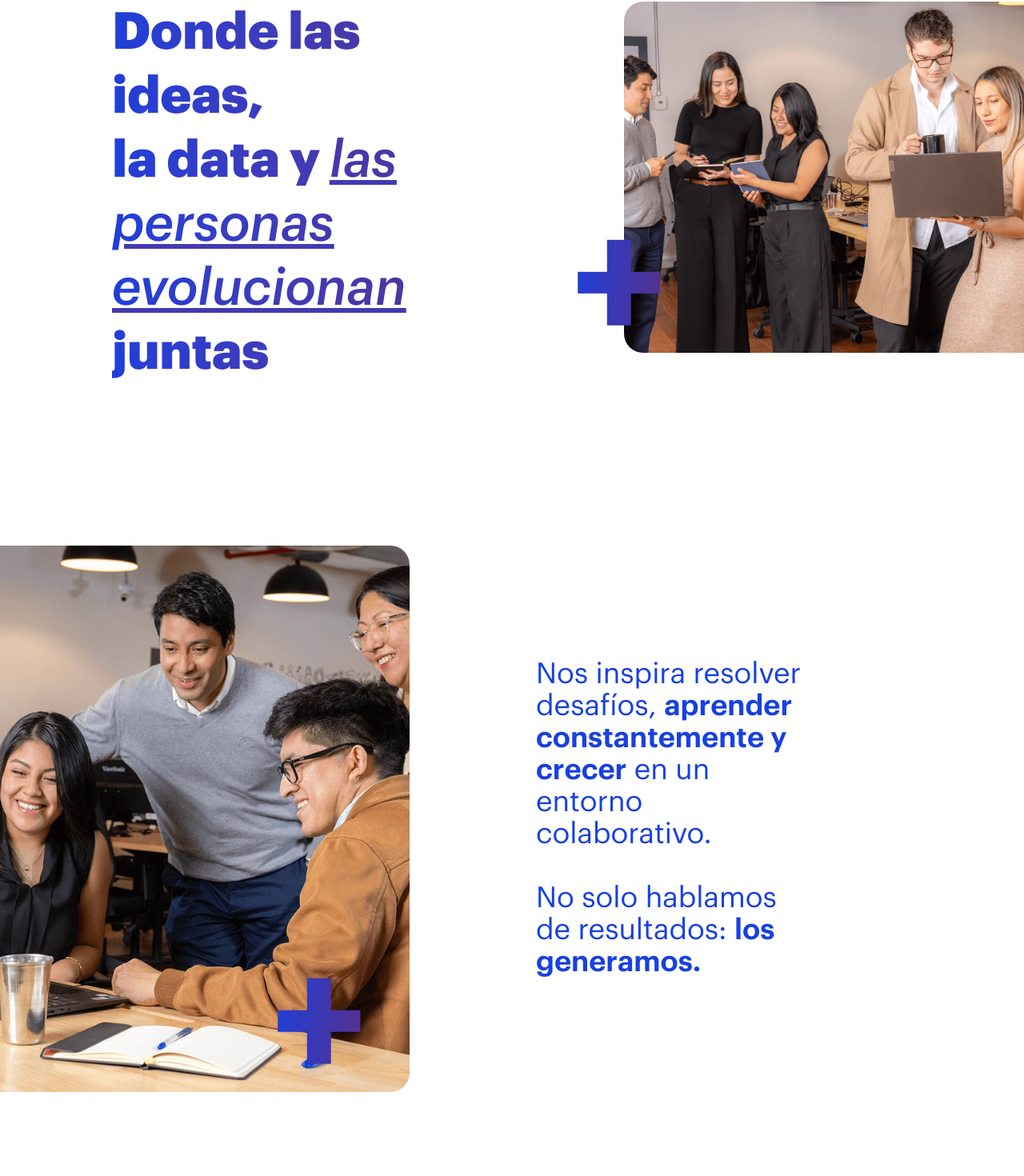
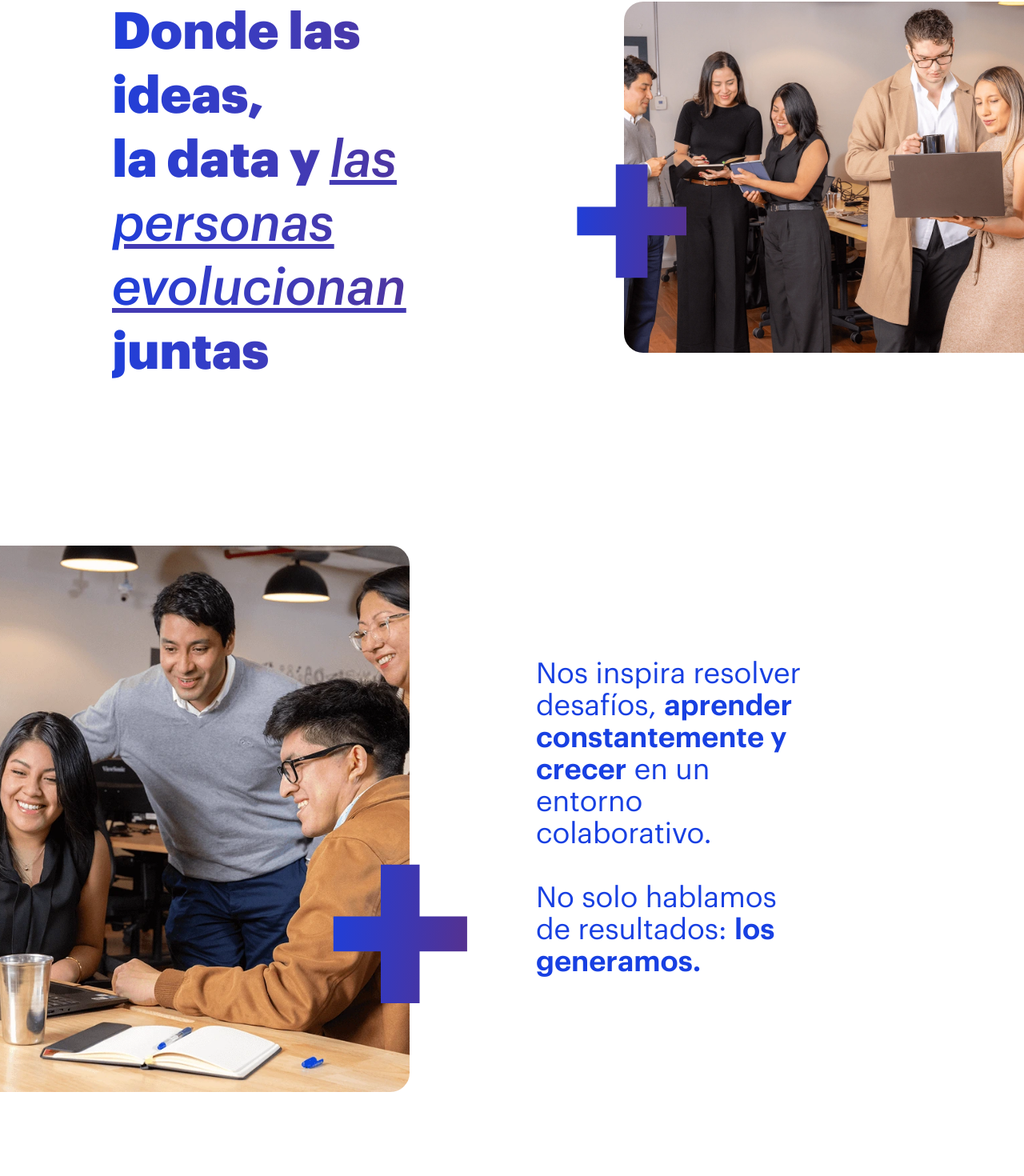
Before and after one commit to falarcon281096/attach-group, a Next.js app: page /cultura in a window 1280 px wide. Shown: the part 158-1628 px from the top of the page at 80% size. Built offline with nearby package versions, Linux system fonts and the light colour scheme.

Commit message:
correcciones plus en imagenes

```diff
--- a/src/app/attach-media/page.tsx
+++ b/src/app/attach-media/page.tsx
@@ -12,10 +12,10 @@ export default function AttachMediaPage() {
 
       {/* Hero Section */}
       <div className="relative rounded-b-4xl z-10 bg-linear-to-r from-[#2f7de1] to-[#25bbcd]">
-        <div className="px-6 md:px-30 pt-10 md:pt-20 pb-10 md:pb-16">
-          <div className="grid lg:grid-cols-2 gap-8 md:gap-12 items-center">
+        <div className="px-6 md:px-30 pt-24 md:pt-20 pb-10 md:pb-16">
+          <div className="grid lg:grid-cols-2 gap-0 md:gap-12 items-center">
             {/* Left Content */}
-            <div className="pt-6 md:pt-10 text-white mr-0 md:mr-8">
+            <div className="pt-0  text-white mr-0 md:mr-8">
               {/* Logo Attach Media */}
               <div className="mb-6 md:mb-8">
                 <Image
@@ -27,13 +27,13 @@ export default function AttachMediaPage() {
                 />
               </div>
 
-              <h1 className="text-3xl md:text-4xl lg:text-5xl font-bold mb-2 leading-tight">
-                Tecnología y data<br className="hidden md:block" /> aplicada a los medios
+              <h1 className="text-[24px] md:text-[40px] font-['graphik'] font-semibold mb-2 leading-tight md:w-[80%]">
+                Tecnología y data aplicada a los medios
               </h1>
               {/* Línea blanca gruesa debajo del título */}
-              <div className="w-32 md:w-125 h-2 bg-white mb-2"></div>
+              <div className="w-32 md:w-125 h-2 bg-white mb-2 md:w-[70%] w-full"></div>
 
-              <p className="text-xl md:text-2xl text-white mb-6 md:mb-8 leading-relaxed">
+              <p className="text-[16px] md:text-[24px] font-normal font-['graphik'] text-white mb-6 md:mb-8 leading-relaxed">
                 Transformamos la inversión publicitaria en resultados reales para tu negocio
               </p>
             </div>
@@ -41,10 +41,10 @@ export default function AttachMediaPage() {
             {/* Right Content - Cards flotantes como en la imagen original */}
             <div className="relative ml-0 md:ml-16 mt-8 md:mt-0">
               {/* Cards Container */}
-              <div className="space-y-4 md:space-y-6 relative z-10">
+              <div className="space-y-4 md:space-y-6 px-7 md:px-0 relative z-10">
                 {/* First Card */}
                 <div className="bg-white/95 backdrop-blur-sm p-6 md:p-8 relative shadow-lg rounded-lg">
-                  <div className="absolute top-40 -left-6 hidden md:block">
+                  <div className="absolute top-40 -left-6 md:block">
                     <Image
                       src="/images/general/attach_cross_blue.svg"
                       alt="Plus"
@@ -52,14 +52,14 @@ export default function AttachMediaPage() {
                       height={44}
                     />
                   </div>
-                  <p className="text-base md:text-xl text-center text-gray-500 leading-relaxed">
+                  <p className="text-[14px] md:text-[20px] text-center text-gray-500 leading-relaxed">
                     Ayudamos a las marcas a <span className="text-blue-600 font-semibold">maximizar el impacto de su inversión</span> en medios, con una visión estratégica que conecta marketing y negocio. <span className="text-blue-600 font-semibold">Nuestro diferencial:</span> marcos de trabajo propios, expertos en medios y una estructura que garantiza calidad y resultados sostenidos.
                   </p>
                 </div>
 
                 {/* Second Card */}
                 <div className="bg-white/95 backdrop-blur-sm p-6 md:p-8 relative shadow-lg rounded-lg">
-                  <div className="absolute bottom-6 right-[-20] hidden md:block">
+                  <div className="absolute bottom-6 right-[-20] md:block">
                     <Image
                       src="/images/general/attach_cross_blue.svg"
                       alt="Plus"
@@ -82,10 +82,10 @@ export default function AttachMediaPage() {
         <div className="px-6 md:mx-30">
           {/* Header */}
           <div className="text-center mb-10 md:mb-16">
-            <h2 className="text-2xl md:text-3xl lg:text-5xl font-bold text-gray-800 mb-4 md:mb-8">
+            <h2 className="text-[24px] md:text-[48px] font-['graphik'] font-semibold text-gray-800 mb-4 md:mb-8">
               De la estrategia a la acción
             </h2>
-            <p className="text-base md:text-xl text-gray-500 max-w-4xl mx-auto px-4">
+            <p className="text-base md:text-xl text-gray-500 max-w-4xl mx-auto">
               Porque una estrategia solo cobra sentido cuando genera resultados medibles.
             </p>
           </div>
@@ -97,11 +97,11 @@ export default function AttachMediaPage() {
             </h3>
 
             <div className="space-y-4 md:space-y-6">
-              <p className="text-base md:text-lg text-gray-600 leading-relaxed">
+              <p className="text-[14px] md:text-[20px] font-normal font-['graphik']   leading-relaxed" style={{color:'#818181'}}>
                 Conectamos marcas con sus audiencias a través de estrategias de medios off y on que integran el alcance de ATL con la precisión de digital. Nuestro enfoque unifica todos los canales bajo una misma estrategia de negocio para transformar la inversión publicitaria en impacto medible.
               </p>
 
-              <p className="text-base md:text-lg text-gray-600 leading-relaxed">
+              <p className="text-[14px] md:text-[20px] font-normal font-['graphik'] text-gray-400 leading-relaxed" style={{color:'#818181'}}>
                 Nuestra metodología permite que cada acción sea guiada por <span className="text-cyan-500 font-semibold">data, insights y objetivos de negocio</span>, garantizando decisiones más inteligentes y eficientes.
               </p>
             </div>
@@ -261,9 +261,9 @@ export default function AttachMediaPage() {
       </div>
 
       {/* Sección Influencer Marketing */}
-      <div className="bg-white pt-5 pb-8 md:pb-10">
+      <div className="bg-white pt-0 md:pt-5 pb-8 md:pb-10">
         <div className="px-4 md:mx-30">
-          <div className="bg-white border-b border-gray-200 py-10 md:py-16">
+          <div className="bg-white border-b border-gray-200 py-0 md:py-16">
             {/* Content Grid */}
             <div className="grid lg:grid-cols-2 gap-8 md:gap-12 items-center">
               {/* Left Content - Text */}
--- a/src/app/cultura/page.tsx
+++ b/src/app/cultura/page.tsx
@@ -30,21 +30,21 @@ export default function Home() {
             </span>
           </div>
           <div className='relative pl-10 overflow-visible'>
-            <div className="overflow-hidden rounded-l-3xl rounded-r-none">
-              <Image
+            <div className="rounded-l-3xl rounded-r-none">
+              <ImageWithPlus
                 src='/images/cultura/culturaAttach.webp'
                 alt='cultura-banner'
                 width={400}
                 height={600}
-                className='block w-full h-auto'
+                position="LEFT_DOWN"
+                paddingMobile="2rem"
+                paddingDesktop="1rem"
+                imageClassName="block w-full h-auto"
+                containerClassName="w-full"
+                sizePercent={0.22}
+                overhangPercent={0.25}
               />
             </div>
-            <GradientPlus
-              leftMobile="-1rem"
-              leftDesktop="-1.6rem"
-              bottomMobile="2rem"
-              bottomDesktop="1rem"
-            />
           </div>
         </div>
       </div>
@@ -53,21 +53,29 @@ export default function Home() {
       <div className='atm-content relative py-20  bg-white'>
         <div className='pr-15 grid grid-cols-1 lg:grid-cols-2 gap-10 lg:gap-20'>
           <div className='relative flex items-center justify-start py-10 order-2 lg:order-1 overflow-visible'>
-            <div className="relative w-full max-w-md lg:max-w-lg overflow-hidden rounded-r-3xl rounded-l-none aspect-[3/4]">
-              <Image
+            <div className="relative w-full max-w-md lg:max-w-lg rounded-r-3xl rounded-l-none aspect-[3/4]">
+              {/* <Image
                 src='/images/cultura/cultura-inspira.webp'
                 alt='cultura-inspira'
                 fill
                 sizes="(max-width: 768px) 100vw, 50vw"
                 className='object-cover'
+              /> */}
+              <ImageWithPlus
+                src='/images/cultura/cultura-inspira.webp'
+                alt='cultura-inspira'
+                fill
+                sizes="(max-width: 768px) 100vw, 50vw"
+                position="RIGHT_DOWN"
+                paddingMobile="2rem"
+                paddingDesktop="1rem"
+                imageClassName="object-cover"
+                containerClassName="w-full"
+                sizePercent={0.25}
+                overhangPercent={0.25}
               />
             </div>
-            <GradientPlus
-              rightMobile="-1.7rem"
-              rightDesktop="7rem"
-              bottomMobile="2rem"
-              bottomDesktop="1rem"
-            />
+
           </div>
           <div className='flex flex-col justify-center gap-10 order-1 lg:order-2 px-5 lg:pr-50'>
             <p className='text-[#1840E2] text-2xl lg:text-4xl'>
--- a/src/app/nosotros/page.tsx
+++ b/src/app/nosotros/page.tsx
@@ -5,7 +5,7 @@ import Link from "next/link";
 import Image from "next/image";
 import styles from "./nosotros.module.css";
 import Footer from "../../components/Footer";
-import GradientPlus from "../../components/GradientPlus";
+import ImageWithPlus from "@/components/ImageWithPlus";
 
 export default function Home() {
 
@@ -29,22 +29,22 @@ export default function Home() {
 
               {/* Imagen (móvil segundo) */}
               <div className="relative overflow-visible order-2 lg:order-2 lg:col-start-2 pl-8 lg:pl-8 pr-0">
-                  <div className="overflow-hidden rounded-l-3xl rounded-r-none">
-                    <Image
-                      src="/images/nosotros/AttachGroup.webp"
-                      className="w-full object-cover"
-                      alt="icon Galileo IA"
+                  <div className="rounded-l-3xl rounded-r-none">
+
+                    <ImageWithPlus
+                      src='/images/nosotros/AttachGroup.webp'
+                      alt='icon Galileo IA'
                       width={684}
                       height={580}
+                      position="LEFT_DOWN"
+                      paddingMobile="2rem"
+                      paddingDesktop="1rem"
+                      imageClassName="w-full object-cover"
+                      containerClassName="w-full"
+                      sizePercent={0.22}
+                      overhangPercent={0.25}
                     />
                   </div>
-                  <GradientPlus
-                    leftMobile="-0.5rem"
-                    leftDesktop="-3rem"
-                    bottomMobile="2rem"
-                    bottomDesktop="1rem"
-                    zIndex={1}
-                  />
               </div>
 
               {/* Párrafo (móvil tercero, desktop oculto) */}
--- a/src/components/ImageWithPlus.tsx
+++ b/src/components/ImageWithPlus.tsx
@@ -8,8 +8,10 @@ type Position = 'LEFT_UP' | 'LEFT_DOWN' | 'RIGHT_UP' | 'RIGHT_DOWN' | 'CENTER_UP
 interface ImageWithPlusProps {
   src: string;
   alt: string;
-  width?: number;
-  height?: number;
+  width?: number | string;
+  height?: number | string;
+  fill?: boolean;
+  sizes?: string;
   imageClassName?: string;
   containerClassName?: string;
 
@@ -46,8 +48,10 @@ interface ImageWithPlusProps {
 export default function ImageWithPlus({
   src,
   alt,
-  width = 600,
-  height = 400,
+  width,
+  height,
+  fill = false,
+  sizes,
   imageClassName = '',
   containerClassName = '',
   position = 'RIGHT_DOWN',
@@ -336,16 +340,26 @@ export default function ImageWithPlus({
   return (
     <div
       ref={containerRef}
-      className={`relative overflow-visible ${containerClassName}`}
+      className={`relative overflow-visible ${fill ? 'h-full' : ''} ${containerClassName}`}
     >
-      <div ref={imageRef} className={`relative w-full ${getRoundedClasses()}`}>
-        <Image
-          src={src}
-          alt={alt}
-          width={width}
-          height={height}
-          className={`block w-full h-auto ${imageClassName}`}
-        />
+      <div ref={imageRef} className={`relative w-full ${fill ? 'h-full' : ''} ${getRoundedClasses()}`}>
+        {fill ? (
+          <Image
+            src={src}
+            alt={alt}
+            fill
+            sizes={sizes}
+            className={`${imageClassName || 'object-cover'}`}
+          />
+        ) : (
+          <Image
+            src={src}
+            alt={alt}
+            width={typeof width === 'number' ? width : 600}
+            height={typeof height === 'number' ? height : 400}
+            className={`block w-full h-auto ${imageClassName}`}
+          />
+        )}
       </div>
       <span
         ref={plusRef}
```
